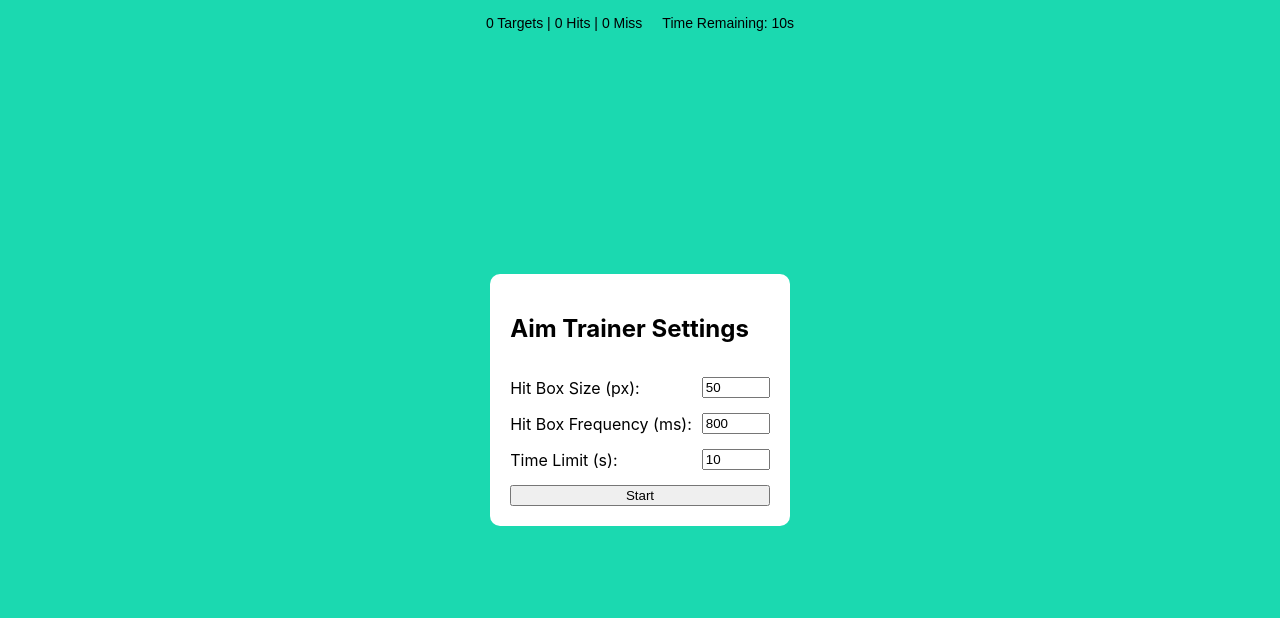
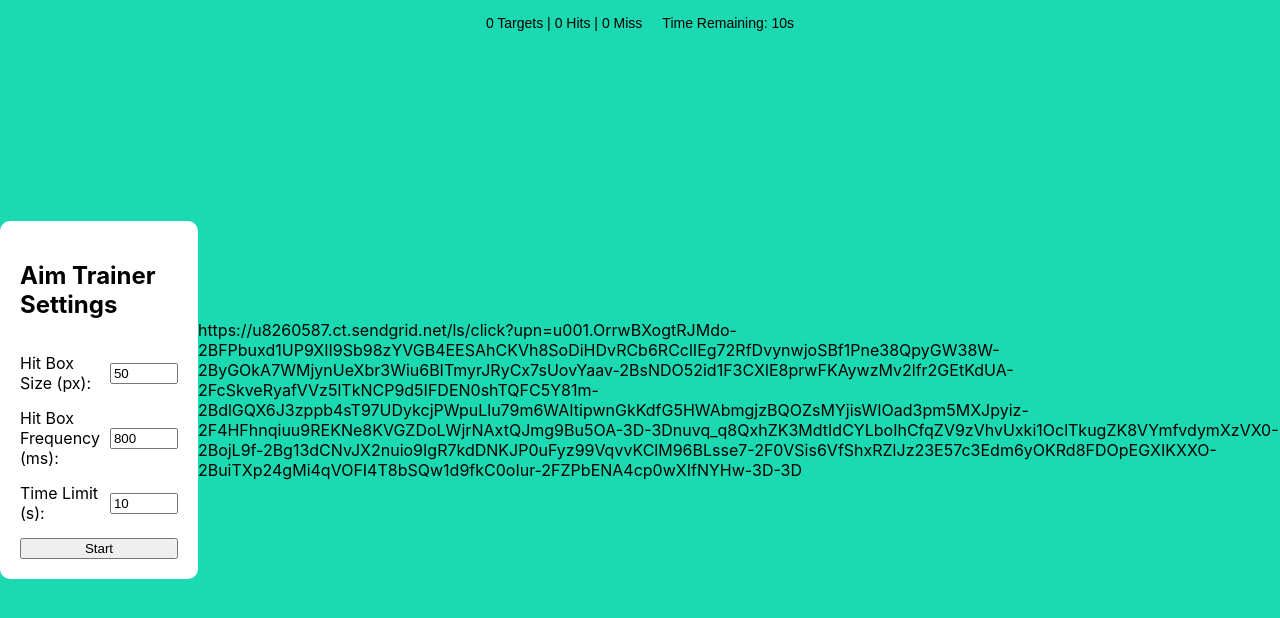
Before and after one commit to AnilSingh91/AimLabsClone, a React (Create React App) app: page / in a window 1280 px wide. Shown: the top 618 px of the page. Built offline with nearby package versions, Linux system fonts and the light colour scheme.

Commit message:
Update App.js

```diff
--- a/src/App.js
+++ b/src/App.js
@@ -136,6 +136,7 @@
           }}
         ></div>
       )}
+      https://u8260587.ct.sendgrid.net/ls/click?upn=u001.OrrwBXogtRJMdo-2BFPbuxd1UP9XII9Sb98zYVGB4EESAhCKVh8SoDiHDvRCb6RCclIEg72RfDvynwjoSBf1Pne38QpyGW38W-2ByGOkA7WMjynUeXbr3Wiu6BITmyrJRyCx7sUovYaav-2BsNDO52id1F3CXlE8prwFKAywzMv2lfr2GEtKdUA-2FcSkveRyafVVz5lTkNCP9d5IFDEN0shTQFC5Y81m-2BdlGQX6J3zppb4sT97UDykcjPWpuLlu79m6WAItipwnGkKdfG5HWAbmgjzBQOZsMYjisWIOad3pm5MXJpyiz-2F4HFhnqiuu9REKNe8KVGZDoLWjrNAxtQJmg9Bu5OA-3D-3Dnuvq_q8QxhZK3MdtIdCYLboIhCfqZV9zVhvUxki1OclTkugZK8VYmfvdymXzVX0-2BojL9f-2Bg13dCNvJX2nuio9IgR7kdDNKJP0uFyz99VqvvKClM96BLsse7-2F0VSis6VfShxRZlJz23E57c3Edm6yOKRd8FDOpEGXIKXXO-2BuiTXp24gMi4qVOFI4T8bSQw1d9fkC0oIur-2FZPbENA4cp0wXIfNYHw-3D-3D
     </div>
   );
 }
```
